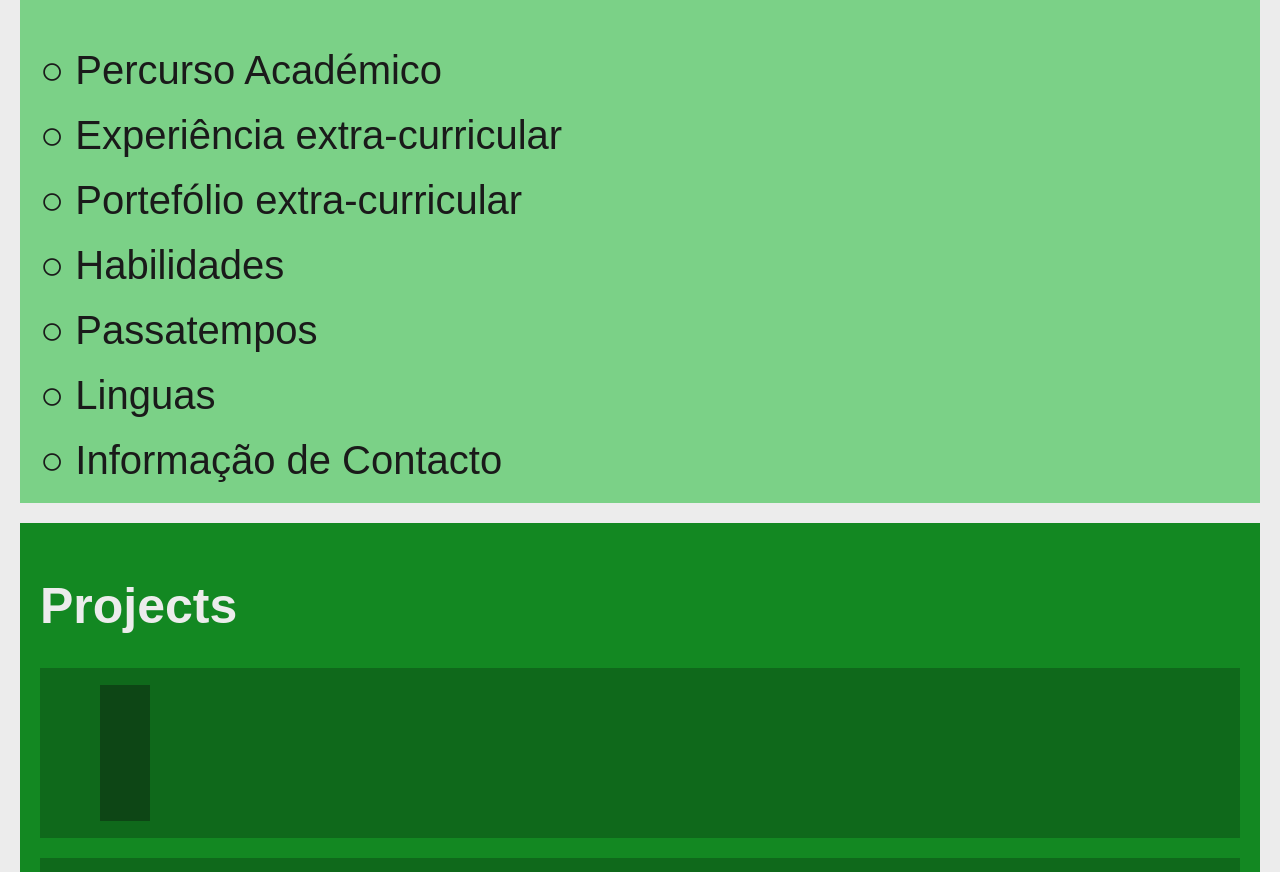
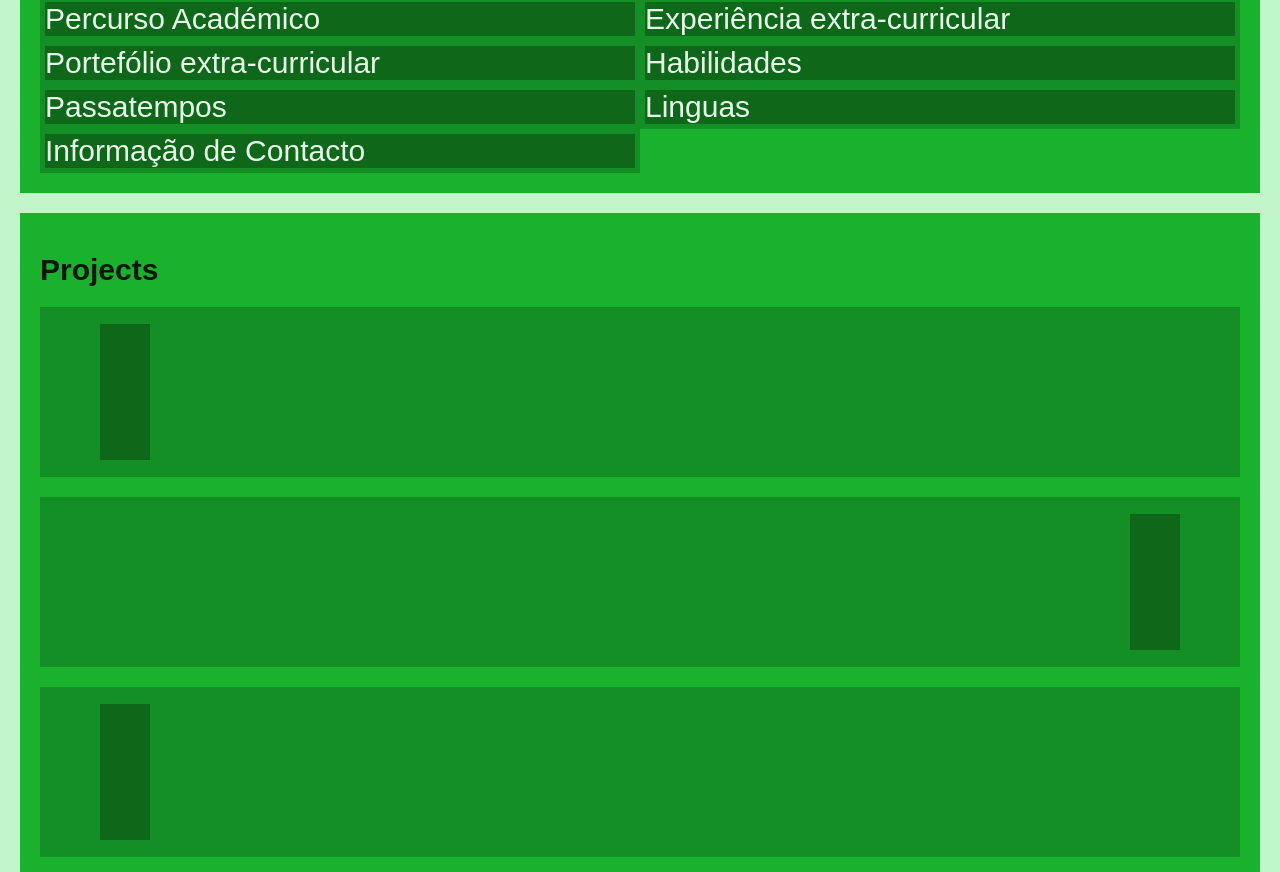
Before and after one commit to odilepa/Assingment_2_DW, a plain HTML site: page portfolio.html in a window 1280 px wide. Shown: the part 447-1319 px from the top of the page. Drawn offline with Linux system fonts and the light colour scheme.

Commit message:
renewed colors and curriculum items based on input

```diff
--- a/portfolio.css
+++ b/portfolio.css
@@ -1,20 +1,25 @@
 body {
-    background-color: #ececec;
+    background-color: #C1F6C8;
     margin: 10px;
     padding: 10px;
     font-family: Arial, sans-serif;
-    --general-font-color: #1a1a1a;
+    --general-div-color: #1AB22D;
+    --general-itembox-color: #48E55D;
+    --general-protection-color: #148F25;
+    --general-handle-color: #0F671A;
+    --general-font-color: #031606;
+    --clearer-font-color: #E9FCEB;
 }
 
 h1{
-    font-size: 50px;
+    font-size: 30px;
     color: var(--general-font-color);
 }
 
 /* Aid Scroller */
 
 .aidScroller {
-    background-color: #14ab28;
+    background-color: #70EB81;
     display: flex;
     flex-direction: column;
     align-items: center;
@@ -28,7 +33,7 @@ h1{
 }
 
 .aidScrollerTopBar {
-    background-color: #1ad587;
+    background-color: #98F0A4;
     display: flex;
     align-items: center;
     justify-content: left;
@@ -75,7 +80,7 @@ input:checked ~ .clicked {
 /* Base Description */
 
 .baseDescription {
-    background-color: #138822;
+    background-color: var(--general-div-color);
     display: flex;
     align-items: center;
     justify-content: left;
@@ -83,7 +88,7 @@ input:checked ~ .clicked {
     width: auto;
     gap: 20px;
     padding: 20px;
-    --general-font-color: #ececec;
+    /* --general-font-color: #ececec; */
 }
 
 .baseDescription img {
@@ -104,7 +109,7 @@ input:checked ~ .clicked {
 /* Curriculum items */
 
 .curriculumBoard {
-    background-color: #7bd187;
+    background-color: var(--general-div-color);
     display: flex;
     align-items: left;
     flex-direction: column;
@@ -113,7 +118,12 @@ input:checked ~ .clicked {
     margin-top: 20px;
 }
 
-.curriculumItem {
+.curriculumBoard div{
+    display: grid;
+    grid-template-columns: 1fr 1fr;
+}
+
+.curriculumBoard .curriculumItem {
     display: flex;
     align-items: left;
     gap: 10px;
@@ -127,22 +137,30 @@ input:checked ~ .clicked {
 }
 
 .curriculumItem label {
-    font-size: 40px;
-    color: var(--general-font-color);
+    font-size: 30px;
+    color: var(--clearer-font-color);
+    background-color: #0F671A;
     cursor: pointer;
+    border: var(--general-protection-color) 5px solid;
+}
+
+.curriculumItem label:hover {
+    color: var(--clearer-font-color);
+    background-color: #093E10;
 }
 
 .curriculumItem p{
     font-size: 20px;
-    color: #ececec;;
+    color: var(--general-font-color);
 }
 
-.curriculumContent {
-    background-color: #138822;
+.curriculumBoard .curriculumItem .curriculumContent {
+    background-color: var(--general-itembox-color);
     display: none;
     flex-direction: column;
 	text-align: left;
 	justify-content: flex-start;
+    border: var(--general-protection-color) 5px solid;
 }
 
 .curriculumCheckbox:checked ~ .curriculumContent {
@@ -152,14 +170,13 @@ input:checked ~ .clicked {
 /* Project Showcase */
 
 .projectsBoard {
-    background-color: #138822;
+    background-color: var(--general-div-color);
     display: flex;
     align-items: left;
     flex-direction: column;
     padding: 20px;
     margin-top: 20px;
-    --general-font-color: #ececec;
-    --general-slider-color: #0f691b
+    --general-animation-moment: 1s;
 }
 
 .projectItem {
@@ -172,11 +189,11 @@ input:checked ~ .clicked {
 }
 
 .projectContent {
-    background-color: #7bd187;
+    background-color: var(--general-itembox-color);
     width: calc(100% - 50px);
     height: 100%;
     padding: 20px;
-    border: var(--general-slider-color) 5px solid;
+    border: var(--general-protection-color) 5px solid;
     z-index: 1;
 }
 
@@ -185,28 +202,19 @@ input:checked ~ .clicked {
 }
 
 .projectDoor {
-    background-color: var(--general-slider-color);
+    background-color: var(--general-protection-color);
     height: 100%;
     width: 100%;
     display: flex;
     align-items: center;
     position: absolute;
     z-index: 2;
-    /* animation: slideDoorBack 2s forwards; */
     animation: none;
-    animation-delay: var(--animation-moment);
-    animation-fill-mode: forwards;
-}
-
-.projectItem:nth-child(odd) .projectDoor {
-    /* animation: slideDoorBackInverse 2s forwards; */
-    animation: none;
-    animation-delay: var(--animation-moment);
     animation-fill-mode: forwards;
 }
 
 .projectHandle {
-    background-color: #0d4615;
+    background-color: var(--general-handle-color);
     height: 80%;
     width: 50px;
     position: relative;
@@ -218,22 +226,20 @@ input:checked ~ .clicked {
 }
 
 .projectItem:hover .projectDoor{
-    animation: slideDoor 2s forwards;
+    animation: slideDoor var(--general-animation-moment) forwards;
 }
 
 .projectItem:nth-child(odd):hover .projectDoor {
-    animation: slideDoorInverse 2s forwards;
+    animation: slideDoorInverse var(--general-animation-moment) forwards;
 }
 
 @keyframes slideDoor {
     0% {
         left: 0%;
-        --animation-moment: 2s;
     }
     100% {
         left: 100%;
         opacity: 0;
-        --animation-moment: 0s;
     }
 }
 
@@ -241,24 +247,20 @@ input:checked ~ .clicked {
     0% {
         left: 100%;
         opacity: 0;
-        --animation-moment: 0s;
     }
     100% {
         left: 0%;
         opacity: 1;
-        --animation-moment: 2s;
     }
 }
 
 @keyframes slideDoorInverse {
     0% {
         right: 0%;
-        --animation-moment: 2s;
     }
     100% {
         right: 100%;
         opacity: 0;
-        --animation-moment: 0s;
     }
 }
 
@@ -266,11 +268,9 @@ input:checked ~ .clicked {
     0% {
         right: 100%;
         opacity: 0;
-        --animation-moment: 0s;
     }
     100% {
         right: 0%;
         opacity: 1;
-        --animation-moment: 2s;
     }
 }
--- a/portfolio.html
+++ b/portfolio.html
@@ -30,10 +30,11 @@
 
 		<div class="curriculumBoard" id="curriculumBoardContent">
 			<h1>Curriculum items</h1>
+			<div>
 				<div class="curriculumItem">
 					<input type="checkbox" class="curriculumCheckbox" id="item1">
-				<label for="item1" class="notClicked">○ Percurso Académico</label>
-				<label for="item1" class="clicked">● Percurso Académico</label>
+					<label for="item1" class="notClicked">Percurso Académico</label>
+					<label for="item1" class="clicked">Percurso Académico</label>
 					<div class="curriculumContent" id="content1">
 						<p>Primeiro Certificado de segundo nível de ESOL Internacional em Inglês, com um nível C1 em 2021.<br></p>
 						<p>Terminei o secundário com média de 15.5 valores em 2022, também em 3 anos.<br></p>
@@ -43,8 +44,8 @@
 				</div>
 				<div class="curriculumItem">
 					<input type="checkbox" class="curriculumCheckbox" id="item2">
-				<label for="item2" class="notClicked">○ Experiência extra-curricular</label>
-				<label for="item2" class="clicked">● Experiência extra-curricular</label>
+					<label for="item2" class="notClicked">Experiência extra-curricular</label>
+					<label for="item2" class="clicked">Experiência extra-curricular</label>
 					<div class="curriculumContent" id="content2">
 						<p>Escutismo entre 2017 e 2022.<br></p>
 						<p>Serviço às mesas em festas populares.<br></p>
@@ -53,8 +54,8 @@
 				</div>
 				<div class="curriculumItem">
 					<input type="checkbox" class="curriculumCheckbox" id="item3">
-				<label for="item3" class="notClicked">○ Portefólio extra-curricular</label>
-				<label for="item3" class="clicked">● Portefólio extra-curricular</label>
+					<label for="item3" class="notClicked">Portefólio extra-curricular</label>
+					<label for="item3" class="clicked">Portefólio extra-curricular</label>
 					<div class="curriculumContent" id="content3">
 						<p>Desenvolvimento continuo de um website de demonstração e requisição de peças de arte de um artista (repositório: https://github.com/odilepa/Art_sponsoring_site).<br></p>
 						<p>Desenvolvimento continuo de uma aplicação que cria uma lista de jogos (baseados na loja online Steam) combase num orçamento e desconto (repositorio: https://github.com/odilepa/Steam_Discount_Project_V2).</p>
@@ -62,8 +63,8 @@
 				</div>
 				<div class="curriculumItem">
 					<input type="checkbox" class="curriculumCheckbox" id="item4">
-				<label for="item4" class="notClicked">○ Habilidades</label>
-				<label for="item4" class="clicked">● Habilidades</label>
+					<label for="item4" class="notClicked">Habilidades</label>
+					<label for="item4" class="clicked">Habilidades</label>
 					<div class="curriculumContent" id="content4">
 						<p>Programação em Python, Java, JavaScript e C++.<br></p>
 						<p>Desenvolvimento web com HTML, CSS e JavaScript.<br></p>
@@ -73,8 +74,8 @@
 				</div>
 				<div class="curriculumItem">
 					<input type="checkbox" class="curriculumCheckbox" id="item5">
-				<label for="item5" class="notClicked">○ Passatempos</label>
-				<label for="item5" class="clicked">● Passatempos</label>
+					<label for="item5" class="notClicked">Passatempos</label>
+					<label for="item5" class="clicked">Passatempos</label>
 					<div class="curriculumContent" id="content5">
 						<p>Jogar videojogos.<br></p>
 						<p>Ver Youtube.<br></p>
@@ -83,8 +84,8 @@
 				</div>
 				<div class="curriculumItem">
 					<input type="checkbox" class="curriculumCheckbox" id="item6">
-				<label for="item6" class="notClicked">○ Linguas</label>
-				<label for="item6" class="clicked">● Linguas</label>
+					<label for="item6" class="notClicked">Linguas</label>
+					<label for="item6" class="clicked">Linguas</label>
 					<div class="curriculumContent" id="content6">
 						<p>Português (lingua materna).<br></p>
 						<p>Inglês.</p>
@@ -92,12 +93,13 @@
 				</div>
 				<div class="curriculumItem">
 					<input type="checkbox" class="curriculumCheckbox" id="item7">
-				<label for="item7" class="notClicked">○ Informação de Contacto</label>
-				<label for="item7" class="clicked">● Informação de Contacto</label>
+					<label for="item7" class="notClicked">Informação de Contacto</label>
+					<label for="item7" class="clicked">Informação de Contacto</label>
 					<div class="curriculumContent" id="content7">
 						<p>Telemóvel: +351 963 657 920.<br></p>
 						<p>Email: alexandrefvfonseca.37@gmail.com.<br></p>
 						<p>Morada: Rua da floresta, nº331, Casal da Moura, 2410-328, Leiria.</p>
+					</div>
 				</div>
 			</div>
 		</div>
```
Lines whose indentation alone changed are shown as unchanged.
